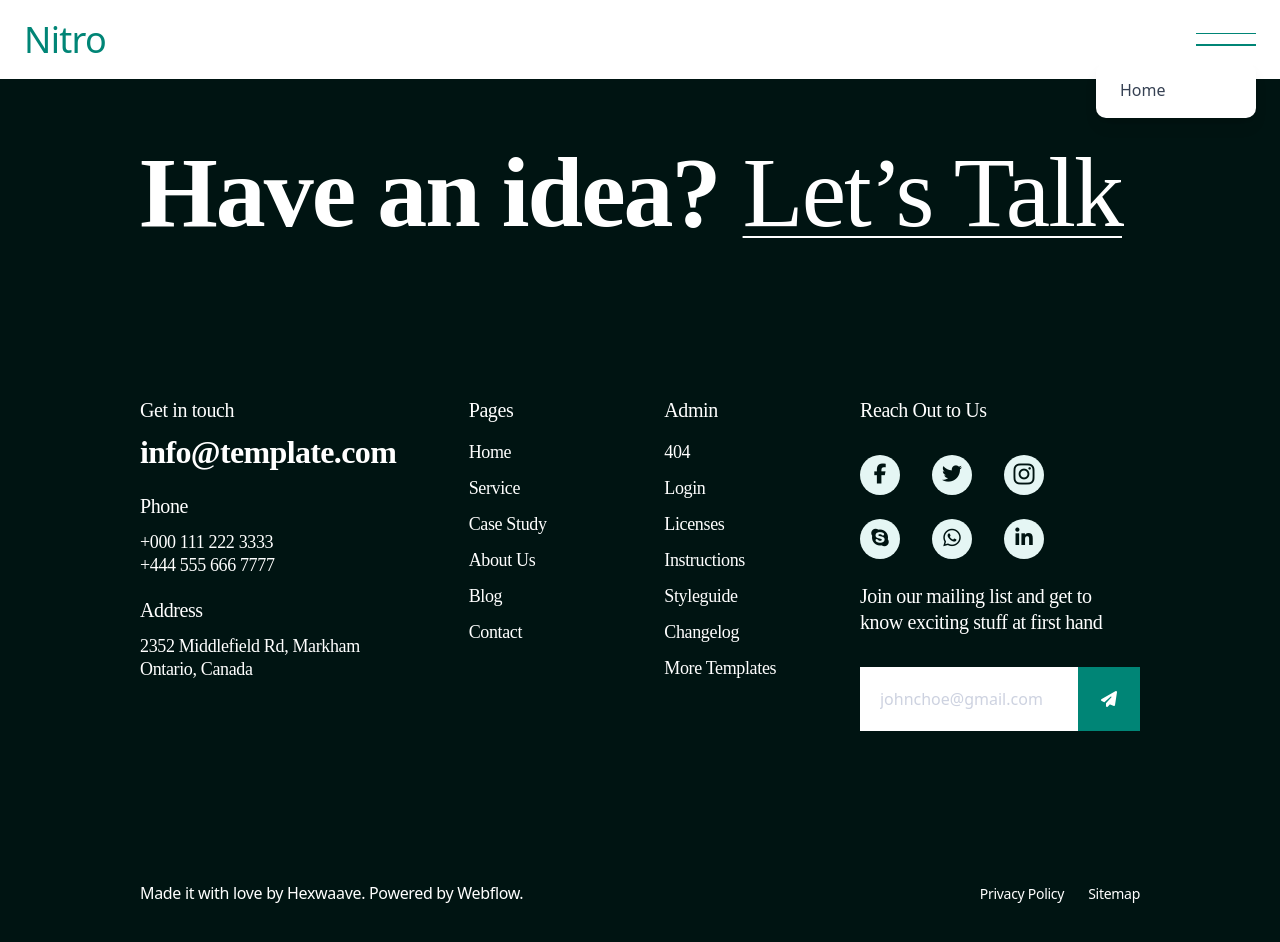
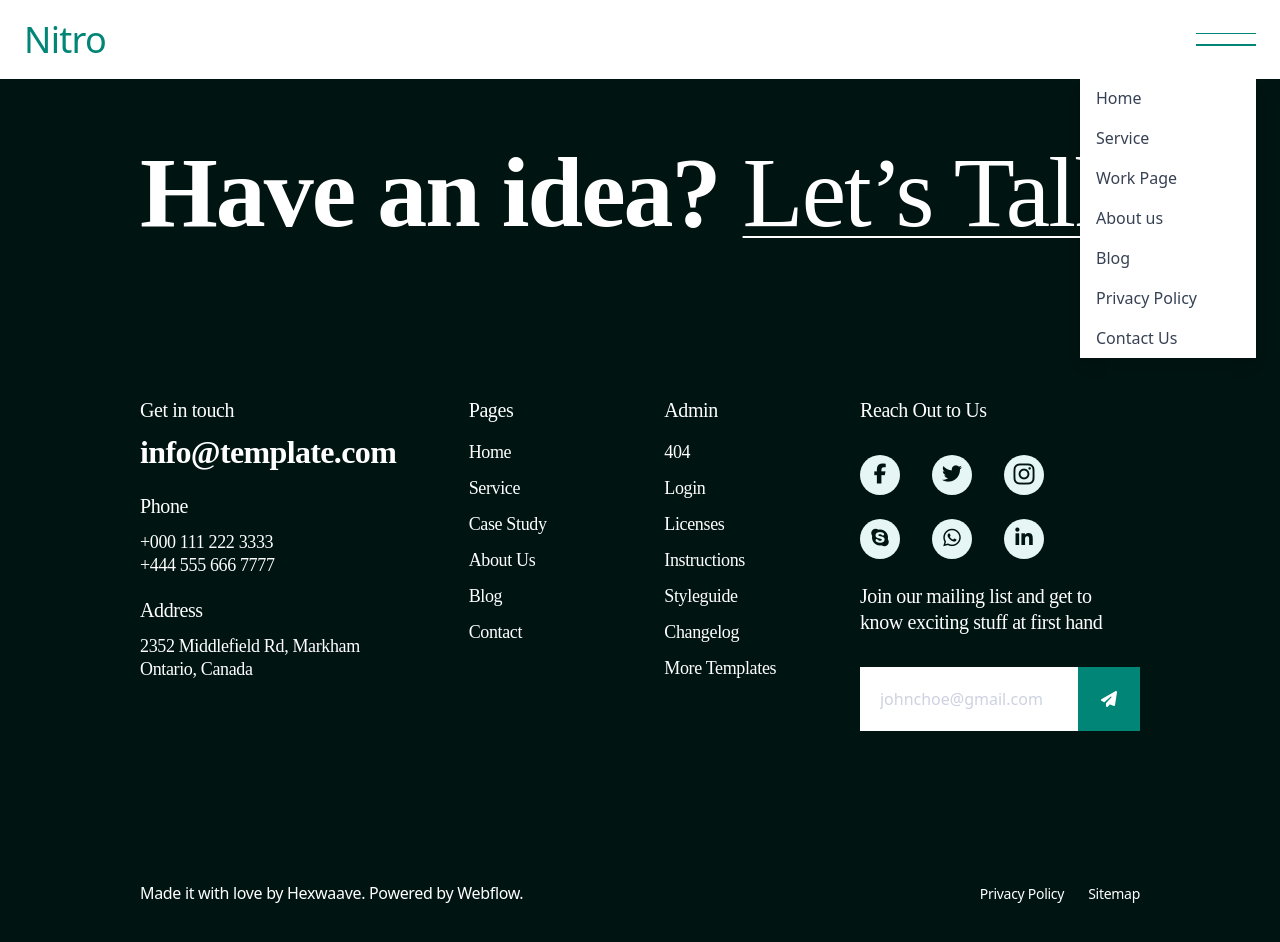
Before and after one commit to Sorel-Haller/duo, a Vue app: page /service in a window 1280 px wide. Both pictures are taken after a click on the button 1226 px from the left and 39 px from the top of the page. Shown: the top 942 px of the page. Built offline with nearby package versions, Linux system fonts and the light colour scheme.

Commit message:
Added Service.vue to index.js, Views and components, connected that to header dropdown router-link

```diff
--- a/package.json
+++ b/package.json
@@ -16,7 +16,7 @@
     "reka-ui": "^2.2.1",
     "tailwind-merge": "^3.2.0",
     "vue": "^3.5.18",
-    "vue-router": "^4.0.13"
+    "vue-router": "^4.5.1"
   },
   "devDependencies": {
     "@tailwindcss/vite": "^4.1.12",
--- /dev/null
+++ b/src/Views/Service.vue
@@ -0,0 +1,3 @@
+<template>
+
+</template>
--- a/src/components/Header.vue
+++ b/src/components/Header.vue
@@ -8,7 +8,7 @@ const toggleMenu = () => {
 </script>
 
 <template>
-  <header class="w-full flex justify-between items-center px-6 py-4 bg-white shadow-md">
+  <header class="w-full flex justify-between items-center p-6 py-4 bg-white">
     <!-- Logo -->
     <div class="text-lg flex items-center gap-6">
         <h2 class="text-[#008576] font-outfit font-normal text-[36px] leading-[47px] tracking-[-0.02em]">Nitro</h2>
@@ -27,9 +27,28 @@ const toggleMenu = () => {
       <!-- Dropdown -->
       <div
         v-if="isOpen"
-        class="absolute right-0 mt-2 w-40 bg-white shadow-lg rounded-lg p-2"
-      >
-        <a href="#" class="block px-4 py-2 text-gray-700 hover:bg-gray-100">Home</a>
+        class="absolute right-0 mt-6 w-44 bg-white shadow-lg ">
+        <router-link to="/" class="block px-4 py-2 text-gray-700 hover:bg-gray-100">
+            Home
+        </router-link>
+        <router-link to="service" class="block px-4 py-2 text-gray-700 hover:bg-gray-100">
+            Service
+        </router-link>
+        <router-link to="/" class="block px-4 py-2 text-gray-700 hover:bg-gray-100">
+            Work Page
+        </router-link>
+        <router-link to="/" class="block px-4 py-2 text-gray-700 hover:bg-gray-100">
+            About us
+        </router-link>
+        <router-link to="/" class="block px-4 py-2 text-gray-700 hover:bg-gray-100">
+            Blog
+        </router-link>
+        <router-link to="/" class="block px-4 py-2 text-gray-700 hover:bg-gray-100">
+            Privacy Policy
+        </router-link>
+        <router-link to="/" class="block px-4 py-2 text-gray-700 hover:bg-gray-100">
+            Contact Us
+        </router-link>
       </div>
     </div>
   </header>
--- /dev/null
+++ b/src/components/Service.vue
@@ -0,0 +1,3 @@
+<template>
+
+</template>
--- a/src/router/index.js
+++ b/src/router/index.js
@@ -1,8 +1,10 @@
 import { createWebHistory, createRouter } from 'vue-router';
 import Home from '../Views/Home.vue';
+import Service from '../Views/Service.vue';
 
 const routes = [
   { path: '/', component: Home },
+  { path: '/service', component: Service },
 
 ]
 const router = createRouter({
```
Also changed, not shown: 1 other file (tests, documents, lock files or other folders).
